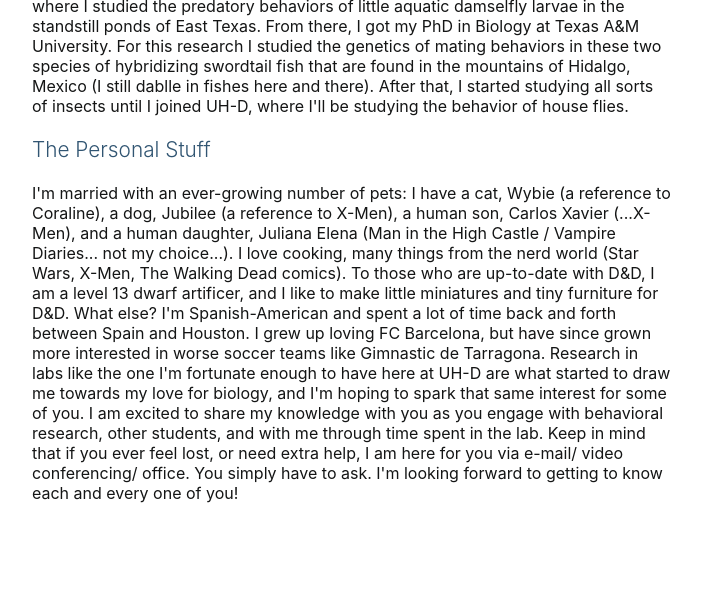
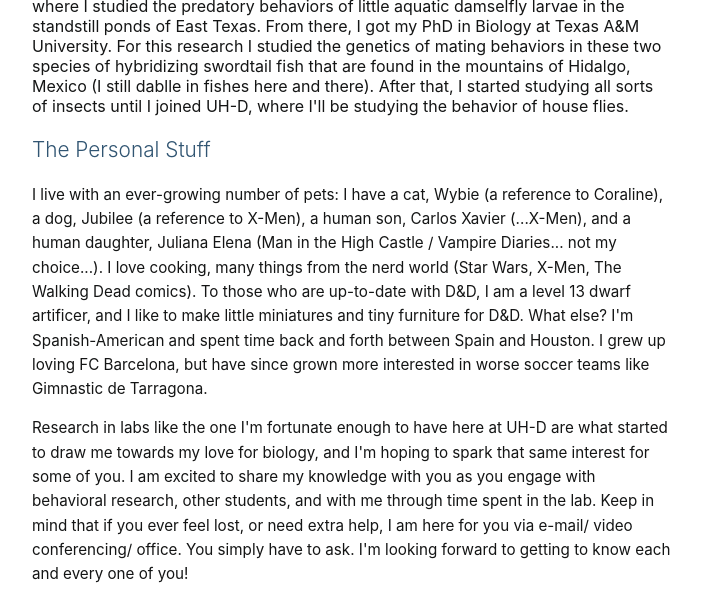
Before and after one commit to pjdelclos/pjdelclos.github.io, a Jekyll site: the page built from index.html, in a window 1280 px wide, cut to the strip 438-1040 px from the top of the page. Shown: the whole strip, without its empty margins (288-989 px from the left). Built offline with Jekyll 4.4.1, drawn with Linux system fonts in a browser that asks for light colours; some web fonts are replaced; the list of posts is cut into pages by our own code; before the commit the page ends 941 px from its top, so only the background shows below that.

Commit message:
Update index.html

```diff
--- a/index.html
+++ b/index.html
@@ -12,6 +12,9 @@ group: navigation
 I'm Pablo Delclos (and this is my sidekick Carlos). I'm an Assistant Professor at the University of Houston-Downtown, where I focus on research related to animal behavior and genetics. I got my BS in Ecology & Evolutionary Biology at Rice University, where I studied the predatory behaviors of little aquatic damselfly larvae in the standstill ponds of East Texas. From there, I got my PhD in Biology at Texas A&M University. For this research I studied the genetics of mating behaviors in these two species of hybridizing swordtail fish that are found in the mountains of Hidalgo, Mexico (I still dablle in fishes here and there). After that, I started studying all sorts of insects until I joined UH-D, where I'll be studying the behavior of house flies.
 
 <h2> The Personal Stuff</h2>
-I'm married with an ever-growing number of pets: I have a cat, Wybie (a reference to Coraline), a dog, Jubilee (a reference to X-Men), a human son, Carlos Xavier (...X-Men), and a human daughter, Juliana Elena (Man in the High Castle / Vampire Diaries... not my choice...). I love cooking, many things from the nerd world (Star Wars, X-Men, The Walking Dead comics). To those who are up-to-date with D&D, I am a level 13 dwarf artificer, and I like to make little miniatures and tiny furniture for D&D. What else? I'm Spanish-American and spent a lot of time back and forth between Spain and Houston. I grew up loving FC Barcelona, but have since grown more interested in worse soccer teams like Gimnastic de Tarragona.
-
+<p>
+I live with an ever-growing number of pets: I have a cat, Wybie (a reference to Coraline), a dog, Jubilee (a reference to X-Men), a human son, Carlos Xavier (...X-Men), and a human daughter, Juliana Elena (Man in the High Castle / Vampire Diaries... not my choice...). I love cooking, many things from the nerd world (Star Wars, X-Men, The Walking Dead comics). To those who are up-to-date with D&D, I am a level 13 dwarf artificer, and I like to make little miniatures and tiny furniture for D&D. What else? I'm Spanish-American and spent time back and forth between Spain and Houston. I grew up loving FC Barcelona, but have since grown more interested in worse soccer teams like Gimnastic de Tarragona.
+</p>
+<p>
 Research in labs like the one I'm fortunate enough to have here at UH-D are what started to draw me towards my love for biology, and I'm hoping to spark that same interest for some of you. I am excited to share my knowledge with you as you engage with behavioral research, other students, and with me through time spent in the lab. Keep in mind that if you ever feel lost, or need extra help, I am here for you via e-mail/ video conferencing/ office. You simply have to ask. I'm looking forward to getting to know each and every one of you!
+</p>
```
